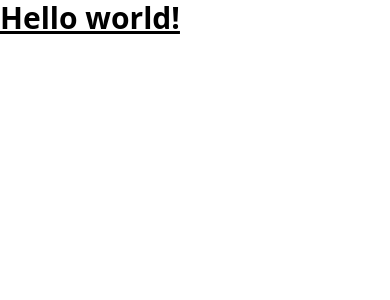
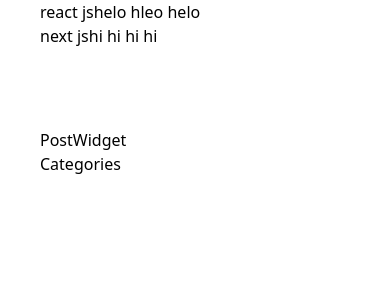
Before and after one commit to gurukartkn/next-blog, a Next.js app: page / in a window 390 px wide. Shown: the top 300 px of the page. Built offline with nearby package versions, Linux system fonts and the light colour scheme.

Commit message:
file/folder commit

```diff
--- /dev/null
+++ b/components/Categories.jsx
@@ -0,0 +1,7 @@
+import React from "react";
+
+const Categories = () => {
+  return <div>Categories</div>;
+};
+
+export default Categories;
--- /dev/null
+++ b/components/PostCard.jsx
@@ -0,0 +1,12 @@
+import React from "react";
+
+const PostCard = ({ post }) => {
+  return (
+    <div>
+      {post.title}
+      {post.excerpt}
+    </div>
+  );
+};
+
+export default PostCard;
--- /dev/null
+++ b/components/PostWidget.jsx
@@ -0,0 +1,7 @@
+import React from "react";
+
+const PostWidget = () => {
+  return <div>PostWidget</div>;
+};
+
+export default PostWidget;
--- /dev/null
+++ b/components/index.js
@@ -0,0 +1,6 @@
+export { default as PostCard }
+from './PostCard'
+export { default as Categories }
+from './Categories'
+export { default as PostWidget }
+from './PostWidget'
--- a/pages/index.js
+++ b/pages/index.js
@@ -1,8 +1,14 @@
 import Head from "next/head";
+import { PostCard, Categories, PostWidget } from "../components";
+
+const posts = [
+  { title: "react js", excerpt: "helo hleo helo" },
+  { title: "next js", excerpt: "hi hi hi hi" },
+];
 
 export default function Home() {
   return (
-    <div>
+    <div className="container mx-auto px-10 mb-8">
       <Head>
         <title>Trivial Tech</title>
         <meta
@@ -11,8 +17,19 @@ export default function Home() {
         />
         <link rel="icon" href="/favicon.ico" />
       </Head>
-
-      <h1 className="text-3xl font-bold underline">Hello world!</h1>
+      <div className="grid grid-cols-1 lg:grid-cols-12 gap-12">
+        <div className="lg:col-span-8 col-span-1">
+          {posts.map((post) => (
+            <PostCard post={post} key={post.title} />
+          ))}
+        </div>
+        <div className="lg:col-span-4 col-span-1">
+          <div className="lg:sticky relative top-8">
+            <PostWidget />
+            <Categories />
+          </div>
+        </div>
+      </div>
     </div>
   );
 }
```
